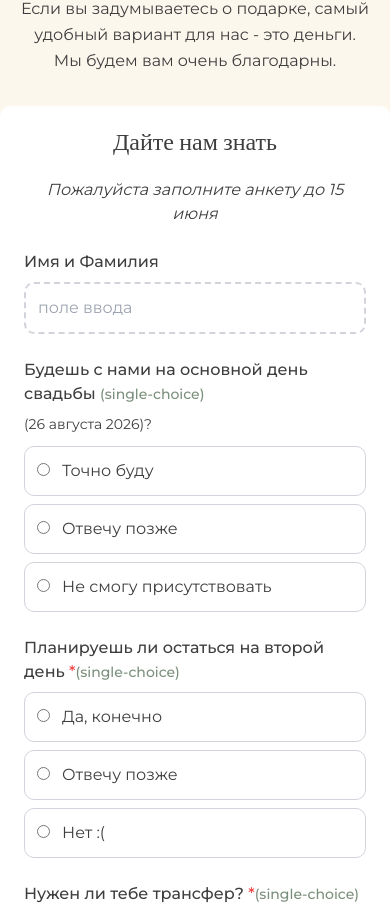
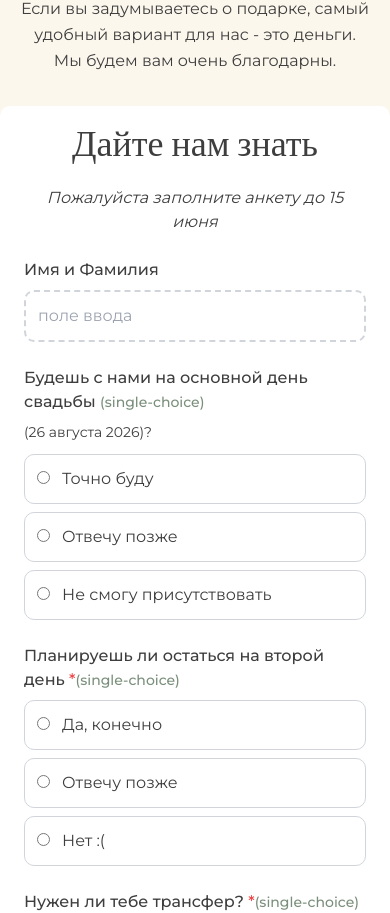
Before and after one commit to rybaaa/wedding-web, a React (Vite) app: page / in a window 390 px wide. Shown: the part 5813-6726 px from the top of the page. Built offline with nearby package versions, Linux system fonts and the light colour scheme.

Commit message:
change font size for header title additional info date

```diff
--- a/src/components/RsvpForm.tsx
+++ b/src/components/RsvpForm.tsx
@@ -105,7 +105,7 @@ const RsvpForm: React.FC = () => {
 
   return (
     <div id="rsvp" className="bg-white rounded-[10px] shadow-lg p-6 md:p-8 max-w-2xl mx-auto">
-      <h2 className="text-2xl md:text-3xl font-title text-custom-text mb-4 text-center">
+      <h2 className="text-4xl md:text-3xl font-title text-custom-text mb-4 text-center">
         Дайте нам знать
       </h2>
       <span className='text-1xl md:text-2xl italic text-custom-text text-center mb-6 block'>
```
